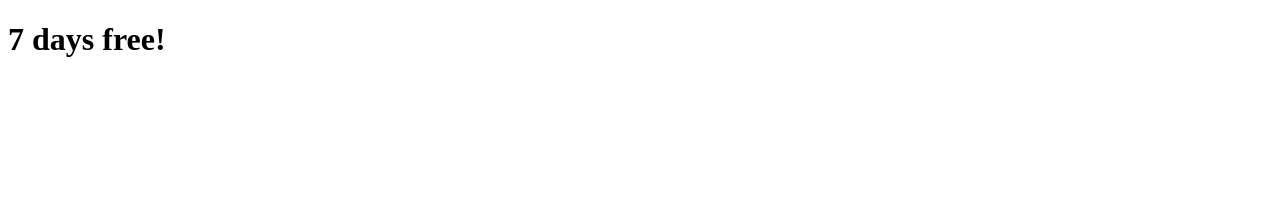
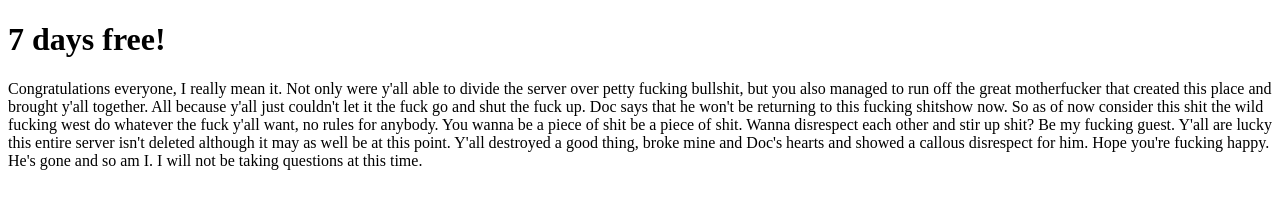
Before and after one commit to porkandbeans/group-website, a plain HTML site: page index.html in a window 1280 px wide. Drawn offline with Linux system fonts and the light colour scheme.

Commit message:
funny copypasta

```diff
--- a/index.html
+++ b/index.html
@@ -8,5 +8,6 @@
 </head>
 <body>
     <h1>7 days free!</h1>
+    <p>Congratulations everyone, I really mean it. Not only were y'all able to divide the server over petty fucking bullshit, but you also managed to run off the great motherfucker that created this place and brought y'all together. All because y'all just couldn't let it the fuck go and shut the fuck up. Doc says that he won't be returning to this fucking shitshow now. So as of now consider this shit the wild fucking west do whatever the fuck y'all want, no rules for anybody. You wanna be a piece of shit be a piece of shit. Wanna disrespect each other and stir up shit? Be my fucking guest. Y'all are lucky this entire server isn't deleted although it may as well be at this point. Y'all destroyed a good thing, broke mine and Doc's hearts and showed a callous disrespect for him. Hope you're fucking happy. He's gone and so am I. I will not be taking questions at this time.</p>
 </body>
 </html>
```
